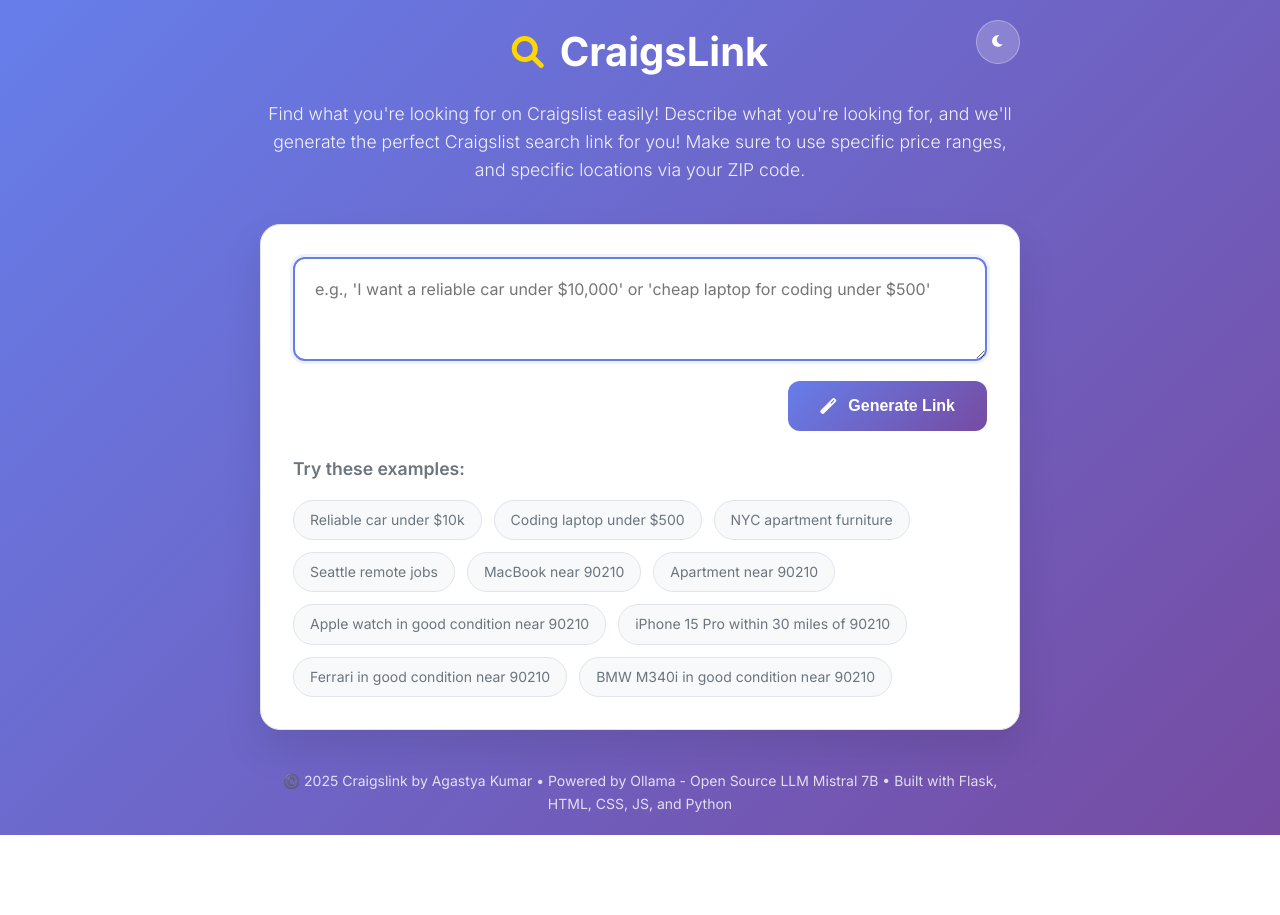
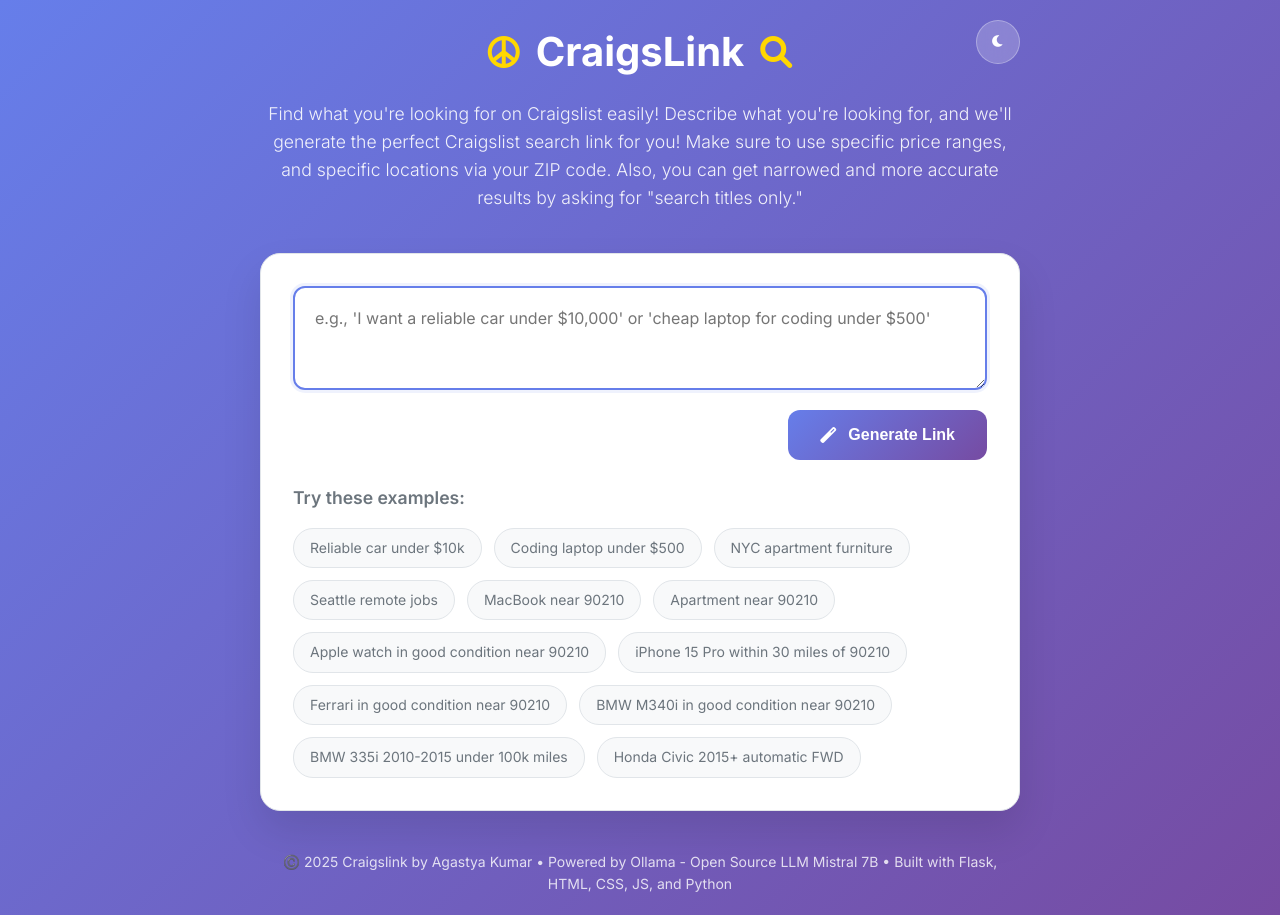
Before and after one commit to agastyak1/CraigsLink, a Flask app: page / in a window 1280 px wide. Before the commit the page ends 835 px from the top, so only its background shows below. Run offline with Flask 3, Linux system fonts and the light colour scheme.

Commit message:
Added comprehensive vehicle-specific search parameters (year, mileage, drive type, transmission, body type, cylinders, fuel, paint color, title status, search titles only, hide duplicates) with intelligent parameter extraction from natural language queries. Fixed critical bugs where mileage was being misinterpreted as prices and vehicle-specific details were incorrectly included in search keywords, implementing robust regex patterns with negative lookahead and enhanced LLM prompting to ensure accurate Craigslist URL generation.

```diff
--- a/app.py
+++ b/app.py
@@ -206,13 +206,32 @@ def extract_category_from_query(query):
     return None
 
 def extract_zip_code_from_query(query):
-    """Extract zip code from user query"""
+    """Extract zip code from user query with context awareness"""
     import re
-    # Look for 5-digit zip codes
-    zip_pattern = r'\b\d{5}\b'
-    zip_match = re.search(zip_pattern, query)
-    if zip_match:
-        return zip_match.group()
+    query_lower = query.lower()
+
+    # Look for zip codes in specific contexts to avoid confusion with prices
+    zip_patterns = [
+        # "within X miles of 90210" - most specific
+        r'within\s+\d+\s+miles?\s+of\s+(\d{5})',
+        # "near 90210" or "around 90210"
+        r'(?:near|around|in|at)\s+(\d{5})',
+        # "zip code 90210" or "postal code 90210"
+        r'(?:zip\s+code|postal\s+code)\s+(\d{5})',
+        # "90210 area" or "90210 region"
+        r'(\d{5})\s+(?:area|region|zone)',
+        # General 5-digit pattern but validate it's a reasonable zip code
+        r'\b(\d{5})\b'
+    ]
+
+    for pattern in zip_patterns:
+        match = re.search(pattern, query_lower)
+        if match:
+            zip_code = match.group(1)
+            # Validate it's a reasonable US zip code (10000-99999)
+            if 10000 <= int(zip_code) <= 99999:
+                return zip_code
+
     return None
 
 def extract_radius_from_query(query):
@@ -238,6 +257,231 @@ def extract_radius_from_query(query):
             return int(radius_value)
 
     return None
+
+def extract_price_from_query(query):
+    """Extract price range from user query"""
+    import re
+    query_lower = query.lower()
+
+    min_price = None
+    max_price = None
+
+    # Extract maximum price patterns with negative lookahead to avoid mileage confusion
+    max_price_patterns = [
+        r'under\s+\$?(\d{1,6})(?!\s*k?\s*miles?)',  # "under $15000" but not "under 100k miles"
+        r'less\s+than\s+\$?(\d{1,6})(?!\s*k?\s*miles?)',  # "less than $15000" but not "less than 100k miles"
+        r'max\s+price[:\s]+\$?(\d{1,6})',  # "max price: $15000"
+        r'maximum\s+price[:\s]+\$?(\d{1,6})',  # "maximum price: $15000"
+        r'budget[:\s]+\$?(\d{1,6})',  # "budget: $15000"
+        r'(\d{1,6})\s+dollars?(?!\s*per\s*mile)',  # "15000 dollars" but not "100 dollars per mile"
+        r'\$(\d{1,6})',  # "$15000" - dollar sign is clear indicator
+        r'price[:\s]+\$?(\d{1,6})',  # "price: $15000"
+        r'cost[:\s]+\$?(\d{1,6})'  # "cost: $15000"
+    ]
+
+    for pattern in max_price_patterns:
+        match = re.search(pattern, query_lower)
+        if match:
+            price = int(match.group(1))
+            # Additional validation: check if this looks like mileage, not price
+            price_text = match.group(0).lower()
+            if 'k' in price_text and ('mile' in price_text or 'mi' in price_text):
+                continue  # Skip this match, it's likely mileage
+            # Validate it's a reasonable price (not a zip code)
+            if 100 <= price <= 999999:  # Reasonable price range
+                max_price = price
+                break
+
+    # Extract minimum price patterns with negative lookahead to avoid mileage confusion
+    min_price_patterns = [
+        r'over\s+\$?(\d{1,6})(?!\s*k?\s*miles?)',  # "over $10000" but not "over 100k miles"
+        r'more\s+than\s+\$?(\d{1,6})(?!\s*k?\s*miles?)',  # "more than $10000" but not "more than 100k miles"
+        r'min\s+price[:\s]+\$?(\d{1,6})',  # "min price: $10000"
+        r'minimum\s+price[:\s]+\$?(\d{1,6})',  # "minimum price: $10000"
+        r'starting\s+at\s+\$?(\d{1,6})',  # "starting at $10000"
+        r'from\s+\$?(\d{1,6})(?!\s*k?\s*miles?)'  # "from $10000" but not "from 100k miles"
+    ]
+
+    for pattern in min_price_patterns:
+        match = re.search(pattern, query_lower)
+        if match:
+            price = int(match.group(1))
+            # Additional validation: check if this looks like mileage, not price
+            price_text = match.group(0).lower()
+            if 'k' in price_text and ('mile' in price_text or 'mi' in price_text):
+                continue  # Skip this match, it's likely mileage
+            # Validate it's a reasonable price (not a zip code)
+            if 100 <= price <= 999999:  # Reasonable price range
+                min_price = price
+                break
+
+    return min_price, max_price
+
+def extract_vehicle_parameters(query):
+    """Extract vehicle-specific parameters from user query"""
+    import re
+    query_lower = query.lower()
+
+    params = {
+        'search_titles_only': False,
+        'hide_duplicates': False,
+        'min_year': None,
+        'max_year': None,
+        'min_miles': None,
+        'max_miles': None,
+        'drive_type': None,
+        'transmission': None,
+        'body_type': None,
+        'cylinders': None,
+        'fuel_type': None,
+        'paint_color': None,
+        'title_status': None
+    }
+
+    # Search titles only
+    if any(phrase in query_lower for phrase in ['title only', 'titles only', 'search titles']):
+        params['search_titles_only'] = True
+
+    # Hide duplicates
+    if any(phrase in query_lower for phrase in ['hide duplicates', 'no duplicates', 'unique only']):
+        params['hide_duplicates'] = True
+
+    # Model year range
+    year_patterns = [
+        (r'(\d{4})\s*to\s*(\d{4})', 'range'),  # "2010 to 2015"
+        (r'(\d{4})\s*-\s*(\d{4})', 'range'),   # "2010-2015"
+        (r'after\s*(\d{4})', 'min'),           # "after 2010"
+        (r'before\s*(\d{4})', 'max'),          # "before 2015"
+        (r'from\s*(\d{4})', 'min'),            # "from 2010"
+        (r'(\d{4})\s*or\s*newer', 'min'),      # "2010 or newer"
+        (r'(\d{4})\s*or\s*older', 'max'),      # "2015 or older"
+        (r'(\d{4})s?', 'single')               # "2010s" or "2010"
+    ]
+
+    for pattern, match_type in year_patterns:
+        match = re.search(pattern, query_lower)
+        if match:
+            if match_type == 'range':
+                params['min_year'] = int(match.group(1))
+                params['max_year'] = int(match.group(2))
+            elif match_type == 'min':
+                params['min_year'] = int(match.group(1))
+            elif match_type == 'max':
+                params['max_year'] = int(match.group(1))
+            elif match_type == 'single':
+                year = int(match.group(1))
+                if 1990 <= year <= 2025:  # Reasonable year range
+                    params['min_year'] = year
+            break
+
+    # Mileage range
+    mileage_patterns = [
+        (r'(\d+)\s*to\s*(\d+)\s*miles?', 'range'),     # "50k to 100k miles"
+        (r'(\d+)\s*-\s*(\d+)\s*miles?', 'range'),      # "50k-100k miles"
+        (r'under\s*(\d+)\s*miles?', 'max'),            # "under 100k miles"
+        (r'over\s*(\d+)\s*miles?', 'min'),             # "over 50k miles"
+        (r'less\s+than\s*(\d+)\s*miles?', 'max'),      # "less than 100k miles"
+        (r'more\s+than\s*(\d+)\s*miles?', 'min'),      # "more than 50k miles"
+        (r'(\d+)k\s*miles?', 'single')                 # "75k miles"
+    ]
+
+    for pattern, match_type in mileage_patterns:
+        match = re.search(pattern, query_lower)
+        if match:
+            if match_type == 'range':
+                params['min_miles'] = int(match.group(1)) * 1000
+                params['max_miles'] = int(match.group(2)) * 1000
+            elif match_type == 'min':
+                params['min_miles'] = int(match.group(1)) * 1000
+            elif match_type == 'max':
+                params['max_miles'] = int(match.group(1)) * 1000
+            elif match_type == 'single':
+                params['max_miles'] = int(match.group(1)) * 1000
+            break
+
+    # Drive type
+    drive_mapping = {
+        'fwd': 1, 'front wheel drive': 1, 'front-wheel drive': 1,
+        'rwd': 2, 'rear wheel drive': 2, 'rear-wheel drive': 2,
+        'awd': 3, 'all wheel drive': 3, 'all-wheel drive': 3,
+        '4wd': 4, 'four wheel drive': 4, '4 wheel drive': 4
+    }
+
+    for term, code in drive_mapping.items():
+        if term in query_lower:
+            params['drive_type'] = code
+            break
+
+    # Transmission
+    if 'manual' in query_lower and 'automatic' not in query_lower:
+        params['transmission'] = 1
+    elif 'automatic' in query_lower and 'manual' not in query_lower:
+        params['transmission'] = 2
+
+    # Body type
+    body_mapping = {
+        'sedan': 3, 'suv': 8, 'truck': 1, 'coupe': 2, 'convertible': 4,
+        'wagon': 5, 'hatchback': 6, 'van': 7, 'pickup': 1
+    }
+
+    for term, code in body_mapping.items():
+        if term in query_lower:
+            params['body_type'] = code
+            break
+
+    # Cylinders
+    cylinder_patterns = [
+        (r'(\d+)\s*cylinder', 'single'),
+        (r'(\d+)\s*cyl', 'single'),
+        (r'v(\d+)', 'single')
+    ]
+
+    for pattern, match_type in cylinder_patterns:
+        match = re.search(pattern, query_lower)
+        if match:
+            params['cylinders'] = int(match.group(1))
+            break
+
+    # Fuel type
+    fuel_mapping = {
+        'gas': 1, 'gasoline': 1, 'petrol': 1,
+        'diesel': 2,
+        'hybrid': 3,
+        'electric': 4, 'ev': 4
+    }
+
+    for term, code in fuel_mapping.items():
+        if term in query_lower:
+            params['fuel_type'] = code
+            break
+
+    # Paint color
+    color_mapping = {
+        'black': 1, 'white': 2, 'silver': 3, 'gray': 4, 'grey': 4,
+        'red': 5, 'blue': 6, 'green': 7, 'brown': 8, 'gold': 9,
+        'yellow': 10, 'orange': 11, 'purple': 12, 'pink': 13
+    }
+
+    for term, code in color_mapping.items():
+        if term in query_lower:
+            params['paint_color'] = code
+            break
+
+    # Title status
+    title_mapping = {
+        'clean': 1, 'clean title': 1,
+        'salvage': 2, 'salvage title': 2,
+        'rebuilt': 3, 'rebuilt title': 3,
+        'parts only': 4, 'parts': 4,
+        'missing': 5, 'missing title': 5
+    }
+
+    for term, code in title_mapping.items():
+        if term in query_lower:
+            params['title_status'] = code
+            break
+
+    return params
 
 def extract_partial_response(ai_response, fallback_category):
     """Intelligently extract information from AI response when JSON parsing fails"""
@@ -294,24 +538,28 @@ def extract_partial_response(ai_response, fallback_category):
                         result["recommendations"].append(match)
                 break
 
-    # Extract price information
-    price_patterns = [
-        r'under\s+\$?(\d+)',
-        r'less\s+than\s+\$?(\d+)',
-        r'max\s+price[:\s]+\$?(\d+)',
-        r'maximum\s+price[:\s]+\$?(\d+)',
-        r'budget[:\s]+\$?(\d+)',
-        r'(\d+)\s+dollars?',
-        r'\$(\d+)'
-    ]
+        # Extract price information with better patterns and negative lookahead
+        price_patterns = [
+            r'under\s+\$?(\d{1,6})(?!\s*k?\s*miles?)',  # "under $15000" but not "under 100k miles"
+            r'less\s+than\s+\$?(\d{1,6})(?!\s*k?\s*miles?)',  # "less than $15000" but not "less than 100k miles"
+            r'max\s+price[:\s]+\$?(\d{1,6})',  # "max price: $15000"
+            r'maximum\s+price[:\s]+\$?(\d{1,6})',  # "maximum price: $15000"
+            r'budget[:\s]+\$?(\d{1,6})',  # "budget: $15000"
+            r'(\d{1,6})\s+dollars?(?!\s*per\s*mile)',  # "15000 dollars" but not "100 dollars per mile"
+            r'\$(\d{1,6})',  # "$15000" - dollar sign is clear indicator
+            r'price[:\s]+\$?(\d{1,6})',  # "price: $15000"
+            r'cost[:\s]+\$?(\d{1,6})'  # "cost: $15000"
+        ]
 
-    for pattern in price_patterns:
-        match = re.search(pattern, ai_response, re.IGNORECASE)
-        if match:
-            price = int(match.group(1))
-            if result["max_price"] is None or price < result["max_price"]:
-                result["max_price"] = price
-            break
+        for pattern in price_patterns:
+            match = re.search(pattern, ai_response, re.IGNORECASE)
+            if match:
+                price = int(match.group(1))
+                # Validate it's a reasonable price (not a zip code)
+                if 100 <= price <= 999999:  # Reasonable price range
+                    if result["max_price"] is None or price < result["max_price"]:
+                        result["max_price"] = price
+                break
 
     # Extract minimum price if mentioned
     min_price_patterns = [
@@ -343,8 +591,8 @@ def extract_partial_response(ai_response, fallback_category):
 
     return result
 
-def generate_craigslist_link(keywords, city, category, min_price=None, max_price=None, zip_code=None, radius=None):
-    """Generate a Craigslist search URL with zip code and radius support"""
+def generate_craigslist_link(keywords, city, category, min_price=None, max_price=None, zip_code=None, radius=None, vehicle_params=None):
+    """Generate a Craigslist search URL with zip code, radius, and vehicle-specific parameters support"""
     # Clean and format keywords
     formatted_keywords = "|".join([kw.strip().replace(" ", "+") for kw in keywords if kw.strip()])
 
@@ -363,6 +611,39 @@ def generate_craigslist_link(keywords, city, category, min_price=None, max_price
         params.append(f"postal={zip_code}")
     if radius:
         params.append(f"search_distance={radius}")
+
+    # Add vehicle-specific parameters if provided
+    if vehicle_params:
+        # Search options
+        if vehicle_params.get('search_titles_only'):
+            params.append("srchType=T")
+        if vehicle_params.get('hide_duplicates'):
+            params.append("bundleDuplicates=1")
+
+        # Vehicle parameters (only for cars & trucks category)
+        if category == 'cta':
+            if vehicle_params.get('min_year'):
+                params.append(f"min_auto_year={vehicle_params['min_year']}")
+            if vehicle_params.get('max_year'):
+                params.append(f"max_auto_year={vehicle_params['max_year']}")
+            if vehicle_params.get('min_miles'):
+                params.append(f"min_auto_miles={vehicle_params['min_miles']}")
+            if vehicle_params.get('max_miles'):
+                params.append(f"max_auto_miles={vehicle_params['max_miles']}")
+            if vehicle_params.get('drive_type'):
+                params.append(f"auto_drivetrain={vehicle_params['drive_type']}")
+            if vehicle_params.get('transmission'):
+                params.append(f"auto_transmission={vehicle_params['transmission']}")
+            if vehicle_params.get('body_type'):
+                params.append(f"auto_bodytype={vehicle_params['body_type']}")
+            if vehicle_params.get('cylinders'):
+                params.append(f"auto_cylinders={vehicle_params['cylinders']}")
+            if vehicle_params.get('fuel_type'):
+                params.append(f"auto_fuel_type={vehicle_params['fuel_type']}")
+            if vehicle_params.get('paint_color'):
+                params.append(f"auto_paint={vehicle_params['paint_color']}")
+            if vehicle_params.get('title_status'):
+                params.append(f"auto_title_status={vehicle_params['title_status']}")
 
     # Combine URL and parameters
     if params:
@@ -384,21 +665,59 @@ def generate_link():
         if not user_query:
             return jsonify({'error': 'Query is required'}), 400
 
-        # Extract city, category, zip code, and radius from query
+        # Extract city, category, zip code, radius, price, and vehicle parameters from query
         city = extract_city_from_query(user_query)
         category = extract_category_from_query(user_query)
         zip_code = extract_zip_code_from_query(user_query)
         radius = extract_radius_from_query(user_query)
+        vehicle_params = extract_vehicle_parameters(user_query)
+
+        # Extract price information from query
+        min_price, max_price = extract_price_from_query(user_query)
 
         # Prepare prompt for Ollama Mistral 7B
         system_prompt = """You are an expert Craigslist searcher. Extract from user request: 3-5 specific item recommendations, price range (min/max), and the MOST ACCURATE Craigslist category. Return JSON only:
 
 {"recommendations": ["item1", "item2", "item3"], "min_price": null or number, "max_price": null or number, "category": "category_code", "explanation": "Brief explanation"}
-CRITICAL: Do not include search terms like "refurbished","used" or "second hand" in the search query.
-CRITICAL: ABSOLUTELY NO UNDERSCORES IN THE SEARCH QUERY.
-CRITICAL: Choose the MOST SPECIFIC category. Do NOT default to general categories. Do NOT provide underscores within the search query (example: do NOT write "software_jobs," instead write "software jobs").
-CRITICAL: Laptops, desktops, computers, and tech go in 'sys', NOT 'ele'.
-ABSOLUTELY NO UNDERSCORES IN THE SEARCH QUERY.
+
+CRITICAL RULES:
+1. Choose the MOST SPECIFIC category. Do NOT default to general categories.
+2. For vehicle searches, ONLY include the core vehicle name/model in recommendations - NOT color, year, mileage, transmission, or title status.
+3. Vehicle-specific details (color, year, mileage, transmission, title status) are handled by URL parameters, not search keywords.
+4. Do not include search terms like "refurbished", "used" or "second hand" in the search query.
+5. ABSOLUTELY NO UNDERSCORES IN THE SEARCH QUERY.
+6. CRITICAL: When extracting prices, be VERY careful to distinguish between:
+   - PRICES: "under $15000", "less than $1000", "$5000"
+   - ZIP CODES: "90210", "10001", "94102"
+   - NEVER confuse prices with zip codes in your analysis!
+7. CRITICAL: If the user DOES NOT specify a price, DO NOT PUT PRICE PARAMETERS IN THE JSON.
+8. CRITICAL: NEVER extract mileage as price. "100k miles" is MILEAGE, not "$100". Only extract prices when there are clear price indicators like "$", "under", "budget", "price", "cost".
+
+EXAMPLES:
+- Query: "black BMW 335i 2010 to 2015 under 100k miles automatic clean title"
+- CORRECT: {"recommendations": ["BMW 335i", "BMW 3 Series", "BMW 335i Sedan"], "category": "cta"}
+- WRONG: {"recommendations": ["black BMW 335i", "2010-2015", "automatic", "clean title"]}
+
+- Query: "Honda Civic 2015 or newer automatic FWD clean title under $15000 within 15 miles of 90210"
+- CORRECT: {"recommendations": ["Honda Civic", "Honda Civic Sedan", "Honda Civic Coupe"], "max_price": 15000, "category": "cta"}
+- WRONG: {"recommendations": ["Honda Civic 2015", "automatic", "FWD", "clean title"], "max_price": 90210}
+
+- Query: "MacBook Pro 13 inch under $1000"
+- CORRECT: {"recommendations": ["MacBook Pro", "MacBook Pro 13", "MacBook Pro 13 inch"], "max_price": 1000, "category": "sys"}
+- WRONG: {"recommendations": ["MacBook Pro 13 inch under $1000"]}
+
+- Query: "BMW 335i 2010 to 2015 under 100k miles automatic clean title"
+- CORRECT: {"recommendations": ["BMW 335i", "BMW 3 Series", "BMW 335i Sedan"], "category": "cta"}
+- WRONG: {"recommendations": ["BMW 335i", "BMW 3 Series"], "max_price": 100, "category": "cta"}
+
+PRICE vs ZIP CODE vs MILEAGE DISTINCTION:
+- PRICES: Look for "$" symbol, "under", "less than", "budget", "price", "cost"
+- ZIP CODES: Look for "within X miles of", "near", "around", "zip code", "postal code"
+- MILEAGE: Look for "k miles", "miles", "mi" - NEVER extract as price
+- NEVER extract a 5-digit number as price if it appears after "miles of" or "near"
+- NEVER extract "100k miles" as "$100" - it's MILEAGE, not PRICE
+
+Key Categories:
 - cta: Cars & trucks, vehicles, automotive
 - mca: Motorcycles, scooters, ATVs
 - boa: Boats, watercraft, marine
@@ -504,10 +823,11 @@ IMPORTANT: Mobile devices go in 'moa', NOT 'cta'. Electronics go in 'ele'. Be pr
                     [item],  # Single item
                     city,
                     parsed_response.get("category", category) or "sss",
-                    parsed_response.get("min_price"),
-                    parsed_response.get("max_price"),
+                    parsed_response.get("min_price") or min_price,  # Use extracted price or AI price
+                    parsed_response.get("max_price") or max_price,  # Use extracted price or AI price
                     zip_code,  # Include zip code
-                    radius     # Include radius
+                    radius,    # Include radius
+                    vehicle_params  # Include vehicle parameters
                 )
                 craigslist_links.append({
                     "item": item,
@@ -526,7 +846,8 @@ IMPORTANT: Mobile devices go in 'moa', NOT 'cta'. Electronics go in 'ele'. Be pr
             "min_price": parsed_response.get("min_price"),
             "max_price": parsed_response.get("max_price"),
             "zip_code": zip_code,
-            "radius": radius
+            "radius": radius,
+            "vehicle_params": vehicle_params  # Include vehicle parameters
         }
 
         return jsonify(result)
--- a/templates/index.html
+++ b/templates/index.html
@@ -19,10 +19,11 @@
                 </div>
             </div>
             <h1 class="title">
-                <i class="fas fa-search"></i>
+                <i class="fas fa-peace"></i>
                CraigsLink
+               <i class="fas fa-search"></i>
             </h1>
-            <p class="subtitle">Find what you're looking for on Craigslist easily! Describe what you're looking for, and we'll generate the perfect Craigslist search link for you! Make sure to use specific price ranges, and specific locations via your ZIP code.</p>
+            <p class="subtitle">Find what you're looking for on Craigslist easily! Describe what you're looking for, and we'll generate the perfect Craigslist search link for you! Make sure to use specific price ranges, and specific locations via your ZIP code. Also, you can get narrowed and more accurate results by asking for "search titles only."</p>
         </header>
 
         <main class="main">
@@ -53,6 +54,8 @@
                             <span class="example-tag" data-example="iphone 15 pro in good condition within 10 miles of 90210">iPhone 15 Pro within 30 miles of 90210</span>
                             <span class="example-tag" data-example="ferrari in good condition within 10 miles of 90210">Ferrari in good condition near 90210</span>
                             <span class="example-tag" data-example="bmw m340i in good condition within 10 miles of 90210">BMW M340i in good condition near 90210</span>
+                            <span class="example-tag" data-example="BMW 335i 2010 to 2015 under 100k miles automatic clean title within 20 miles of 94086">BMW 335i 2010-2015 under 100k miles</span>
+                            <span class="example-tag" data-example="Honda Civic 2015 or newer automatic FWD clean title under $15000 within 15 miles of 90210">Honda Civic 2015+ automatic FWD</span>
                         </div>
                     </div>
             </div>
```
